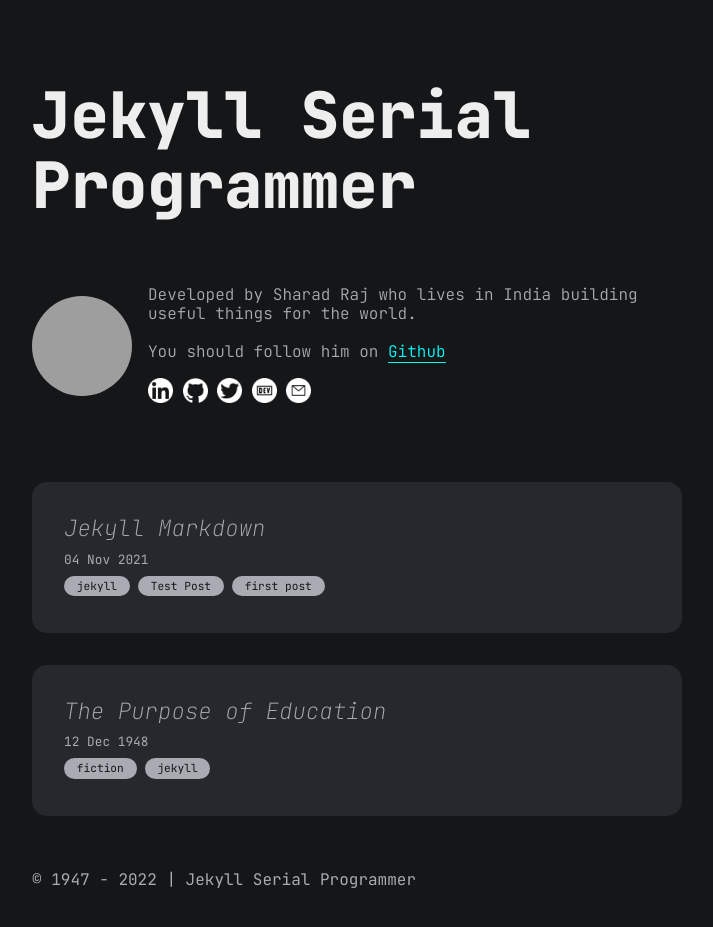
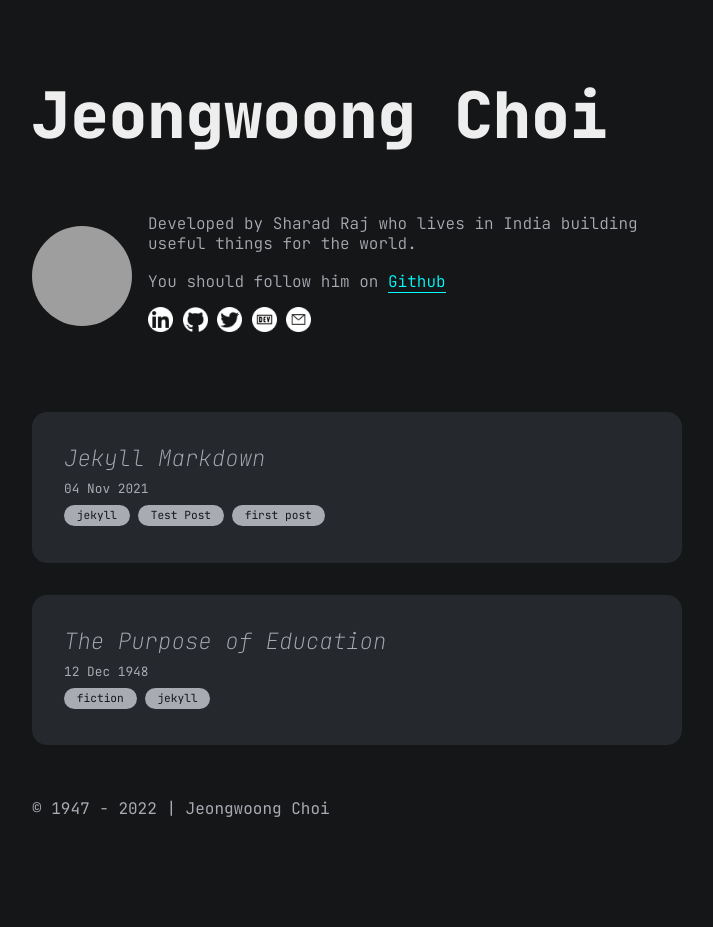
Before and after one commit to jeongwoongc/jeongwoongc.github.io, a Jekyll site: the page built from index.md, in a window 1280 px wide, cut to the strip 0-944 px from the top of the page. Shown: the top 927 px of the strip, without its empty margins (283-996 px from the left). Built offline with Jekyll 4.4.1, drawn with Linux system fonts in a browser that asks for light colours; after the commit the page ends 900 px from its top, so only the background shows below that; grey boxes are pictures that could not be loaded.

Commit message:
config yml change

```diff
--- a/_config.yml
+++ b/_config.yml
@@ -1,11 +1,10 @@
-title: Jekyll Serial Programmer
+title: Jeongwoong Choi
 markdown: kramdown
 
 # for atom feed
 author:
   name: Jeongwoong Choi
-  email: dev_sharad@outlook.com
-
+  email: danielchoi360@gmail.com
 plugins:
   - jemoji
   - jekyll-seo-tag
```
